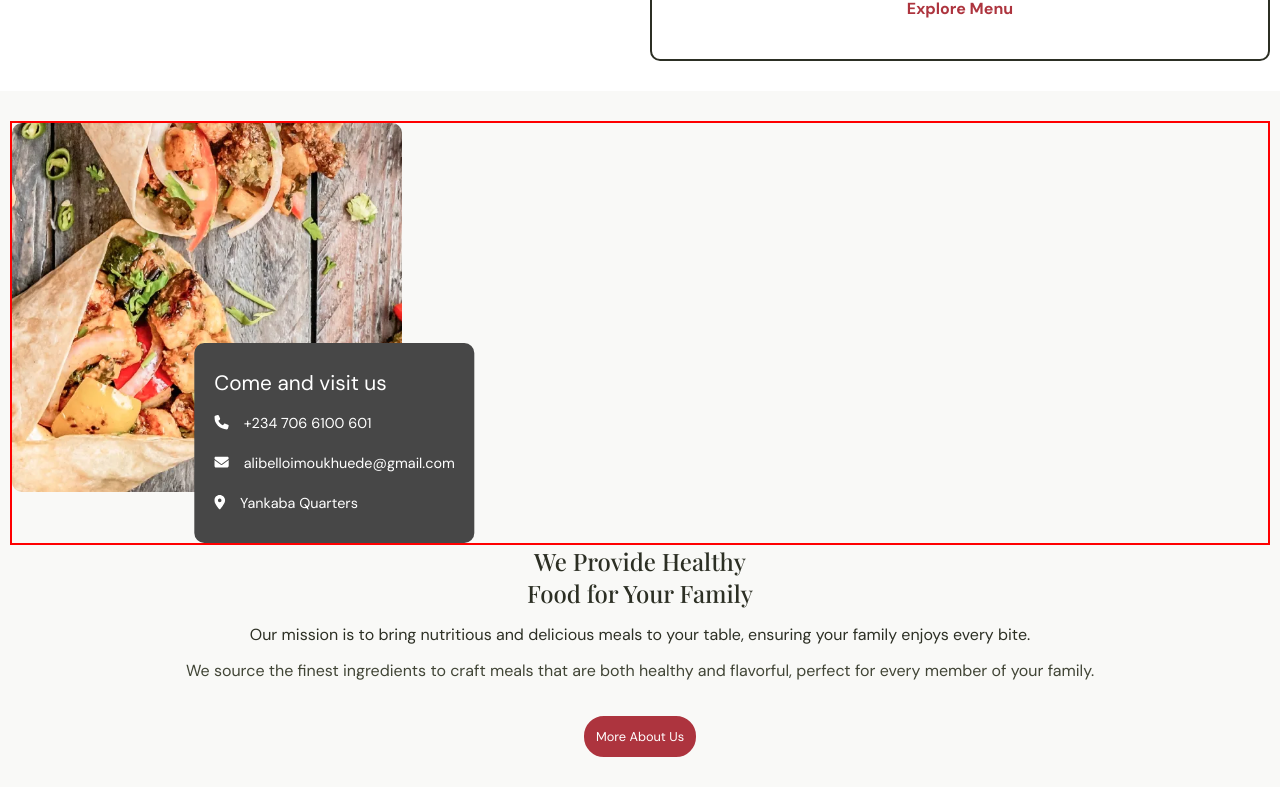
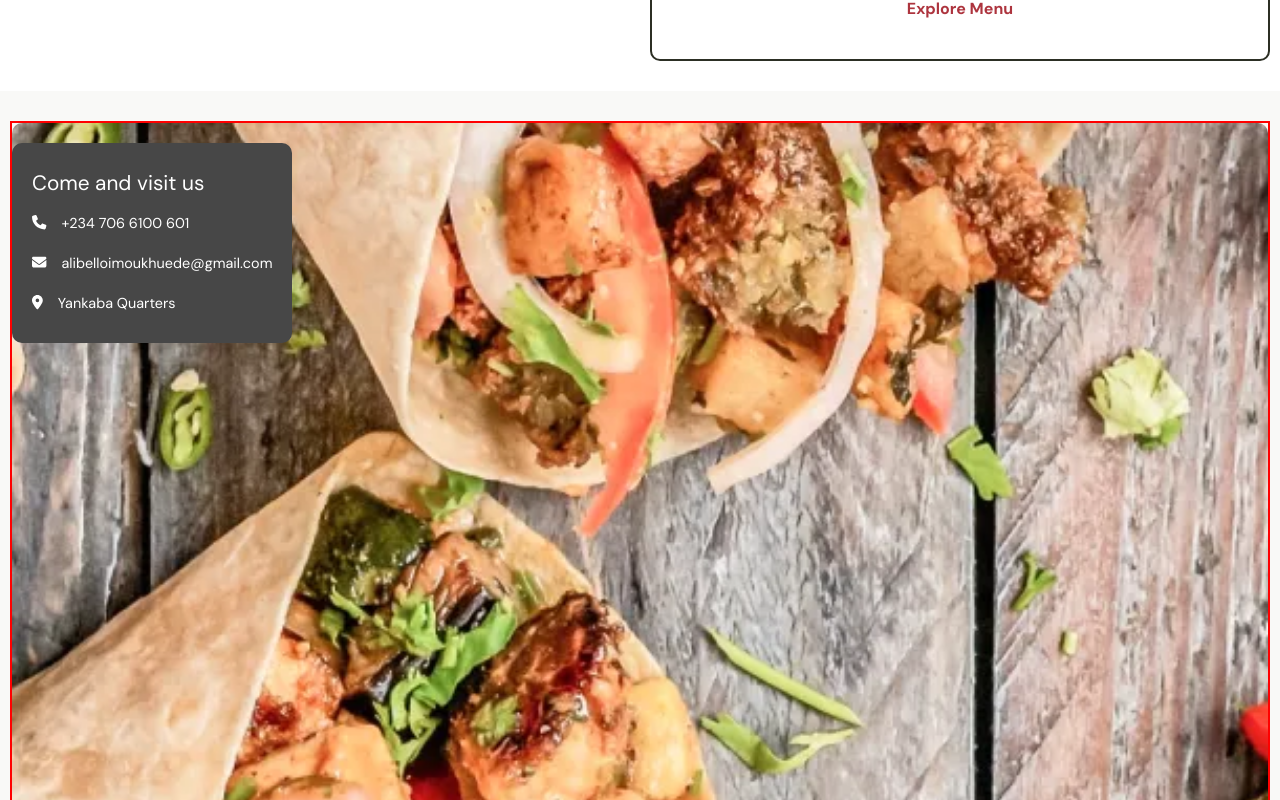
Before and after one commit to devalibello/tasty-food, a React (Create React App) app: page / in a window 1280 px wide. Shown: the part 1660-2460 px from the top of the page. Built offline with nearby package versions, Linux system fonts and the light colour scheme; a web font is replaced by a local one.

Commit message:
update about 4

```diff
--- a/src/components/Homepage/About.js
+++ b/src/components/Homepage/About.js
@@ -46,10 +46,7 @@ const About = () => {
     return (
     <section className="about-section">
         <div className="about-picture-section" ref={aboutPictureRef}>
-            <div className="align-about">
-                <div className="about-picture-container">
             <img src={aboutPicture} alt="" className="about-picture" />
-                </div>
             <div className="about-contact-details">
                 <ul className="about-content">
                     <li className="about-content-title">Come and visit us</li>
@@ -57,7 +54,6 @@ const About = () => {
                     <li className="about-content-mail about-contact"><span className='about-icon'><FontAwesomeIcon icon={faEnvelope} /></span>alibelloimoukhuede@gmail.com</li>
                     <li className="about-content-location about-contact"><span className='about-icon'><FontAwesomeIcon icon={faLocationDot} /></span>Yankaba Quarters</li>
                 </ul>
-                </div>
             </div>
         </div>
         <ul className="about-details-section" ref={aboutTextRef}>
--- a/src/styles/About.css
+++ b/src/styles/About.css
@@ -219,28 +219,19 @@
 @media screen and (min-width: 520px) {
 
     .about-picture-section {
-        position: relative;
         border: 2px solid red;
         padding-bottom: 420px;
         width: 100%;
-        margin: auto;
-        display: grid;
     }
 
-    .about-picture-container {
+    .about-contact-details {
         position: absolute;
-        max-width: 600px;
-        width: 390px;
         top: 0;
         left: 0;
     }
 
-    .about-contact-details {
-        position: absolute;
-        max-width: 350px;
-        top: 0;
-        left: 0;
-        transform: translateX(65%) translateY(100%);
+    .about-picture {
+        position: relative;
     }
 
     .about-section > * {
@@ -250,9 +241,4 @@
     .about-contact-details ul li {
         text-align: left;
     }
-
-    .align-about {
-        padding-left: 50px;
-        justify-items: center;
-    }
 }
```
Lines whose indentation alone changed are shown as unchanged.
